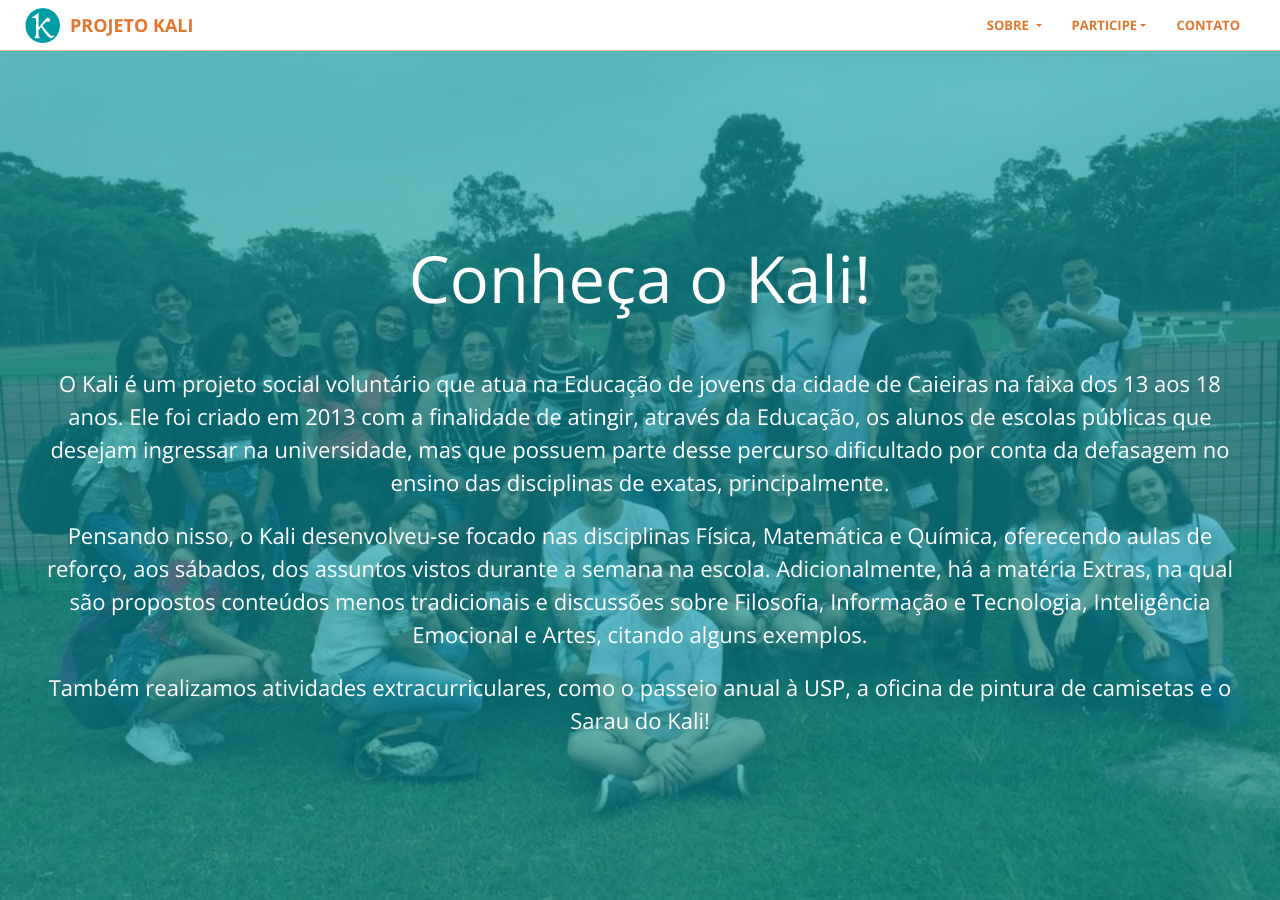
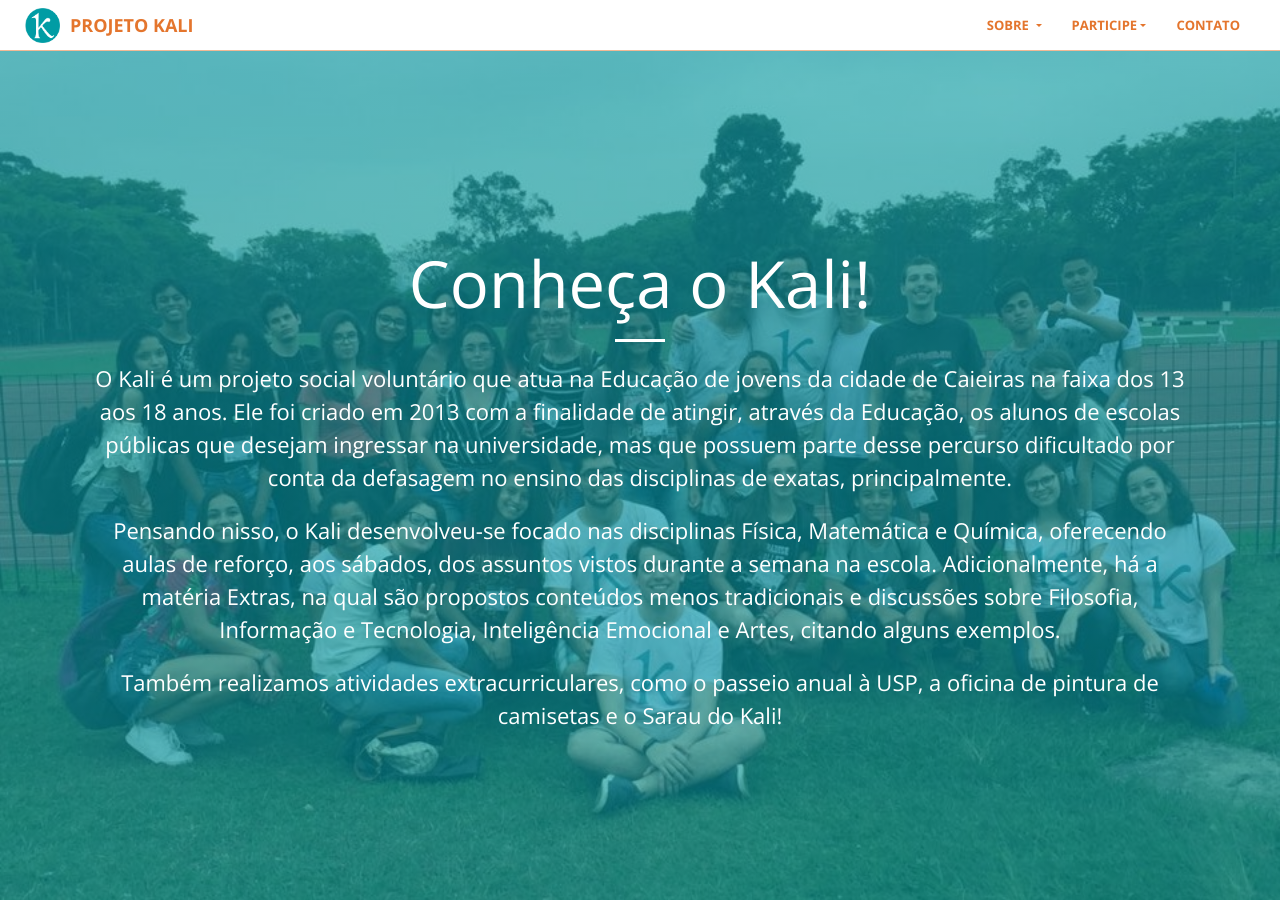
Before and after one commit to projetokali/projetokali.github.io, a Jekyll site: the page built from sobre.html, in a window 1280 px wide and 900 px high. Built offline with Jekyll 4.4.1, drawn with Linux system fonts in a browser that asks for light colours.

Commit message:
Modifica espacamentos pagina sobre

```diff
--- a/_includes/endereco.html
+++ b/_includes/endereco.html
@@ -1,11 +1,11 @@
-<section id="endereco" class="bg-primary py-0">
-    <div class="row">
-        <div class="col-12 col-md-6" data-aos="fade-right">
+<section id="endereco" class="bg-primary py-0 container-fluid">
+    <div class="row no-gutters">
+        <div class="col-12 col-lg-6 d-flex align-items-center" data-aos="fade-right">
             <img class="w-100" src="img/onibus.png"
             alt="Imagem de onibus e explicacao de como chegar no kali">
         </div>
-        <div class="col-12 col-md-6 container d-flex align-items-center justify-content-center flex-column">
-            <h2 class="section-heading">Como chegar no Kali?</h2>
+        <div class="col-12 col-lg-6 p-5 d-flex align-items-center justify-content-center flex-column">
+            <h2>Como chegar no Kali?</h2>
             <p>
                 O CEU das Artes está localizado na Avenida Armando Sestini, número 777. As linhas de ônibus que percorrem esta avenida são:
             </p>
--- a/_includes/historia.html
+++ b/_includes/historia.html
@@ -23,7 +23,7 @@
                     Por fim, por conta da proximidade do fim do ano, a decisão tomada pela nossa equipe foi que nesse ano de 2013, eles iriam focar em ajudar os alunos no ENEM e aproveitar esses meses de aula para aprender o máximo que pudessem para melhorar o projeto para o ano de 2014. E isso aconteceu!
                 </p>
             </div>
-            <div class="col-12 col-lg-6 my-auto">
+            <div class="col-12 col-lg-6 my-auto text-center">
                 <img src="img/kali-inicio.jpg" class="mw-100" data-aos="fade-left" alt="Imagem antiga de voluntários falando sobre o kali em uma escola."></img>
             </div>
         </div>
--- a/_includes/sobre.html
+++ b/_includes/sobre.html
@@ -1,5 +1,5 @@
-<section id="sobre" class="py-5 d-flex justify-content-center">
-    <div id="conheca" class="p-md-5 d-flex flex-column justify-content-center">
+<section id="sobre" class="py-5 d-flex justify-content-center align-items-center">
+    <div id="conheca" class="container text-center">
         <h1 class="section-heading">Conheça o Kali!</h1>
         <hr class="light">
         <p class="large">
@@ -20,8 +20,9 @@
         </p>
     </div>
 </section>
-<section id="sobre2" class="row p-0 bg-white">
-    <div class="col-12 col-lg-6 order-2 p-sm-5 container d-flex flex-column justify-content-around">
+<section id="sobre2" class="container-fluid bg-white py-0">
+    <div class="row no-gutters">
+        <div class="col-12 col-lg-6 order-2 p-5">
             <p class="medium">
                 Parte importante do Kali é informar os alunos das possibilidades que eles têm em relação ao futuro após
                 o Ensino Médio. Muitas vezes, eles não possuem exemplos na família de pessoas que possuem Ensino
@@ -44,5 +45,6 @@
             </div>
         </div>
         <img src="img/fotos/lousa.jpeg" data-aos="fade-right" alt="Aluna do kali resolvendo problema de quimica na lousa" class="col-12 col-lg-6 order-1">
+    </div>
 
 </section>
```
Also changed, not shown: img/kali-inicio-original.jpg (added), img/kali-inicio.jpg. Lines whose indentation alone changed are shown as unchanged.
